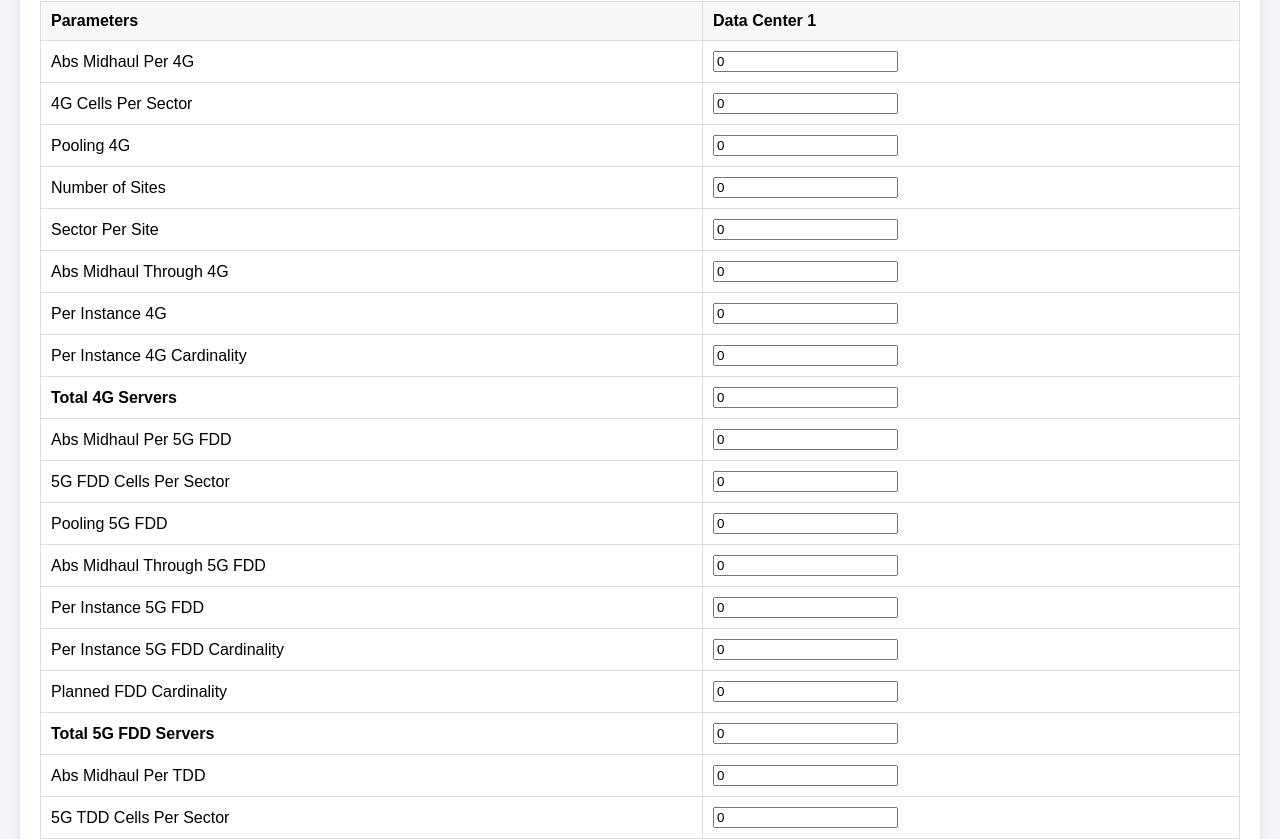
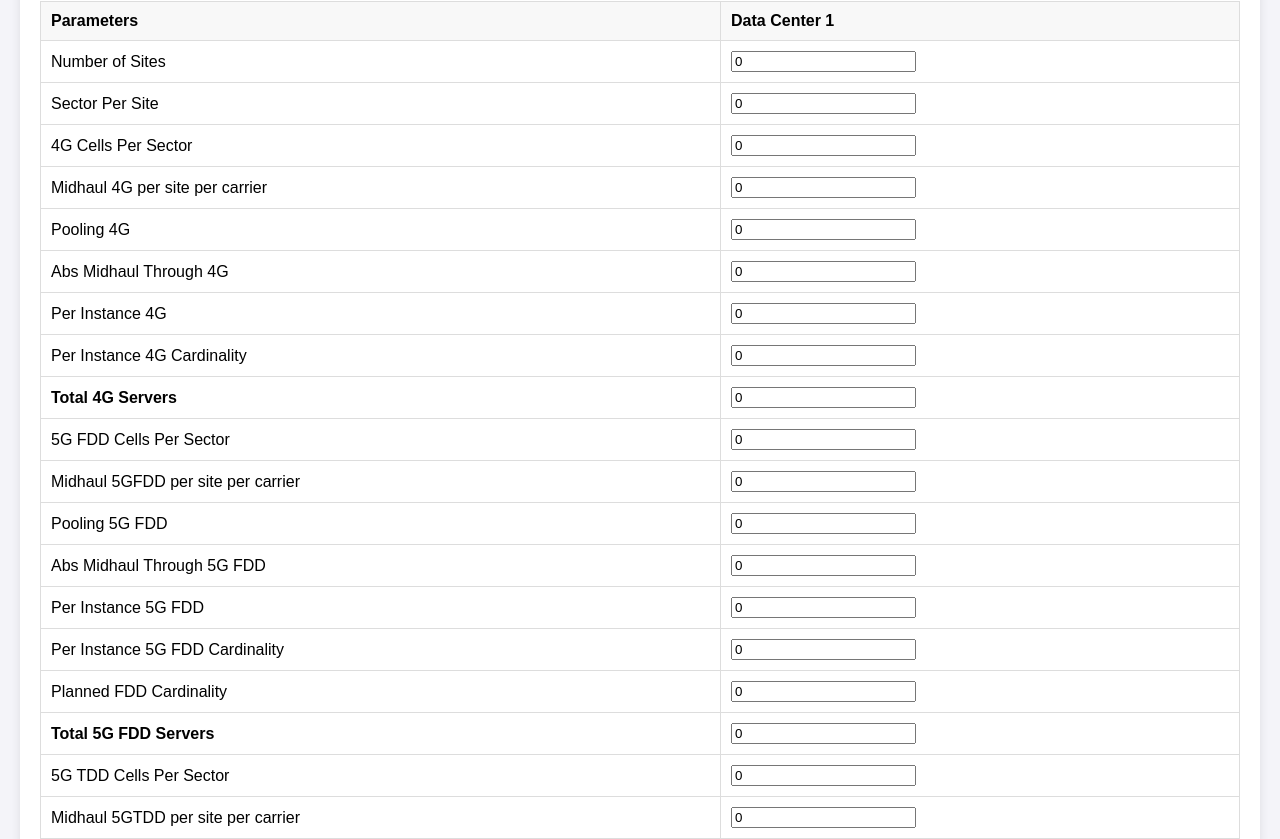
Before and after one commit to ptonpe/BoM-Calculator, a React (Create React App) app: page / in a window 1280 px wide. Shown: the part 2061-2900 px from the top of the page. Built offline with nearby package versions, Linux system fonts and the light colour scheme; no server answers.

Commit message:
6/17 fixes

```diff
--- a/src/App.js
+++ b/src/App.js
@@ -248,9 +248,9 @@ const App = () => {
     cellsPerSector4G: '4G Cells Per Sector',
     cellsPerSectorFDD: '5G FDD Cells Per Sector',
     cellsPerSectorTDD: '5G TDD Cells Per Sector',
-    absMidhaulPer4G: 'Abs Midhaul Per 4G',
-    absMidhaulPer5GFDD: 'Abs Midhaul Per 5G FDD',
-    absMidhaulPerTDD: 'Abs Midhaul Per TDD',
+    absMidhaulPer4G: 'Midhaul 4G per site per carrier',
+    absMidhaulPer5GFDD: 'Midhaul 5GFDD per site per carrier',
+    absMidhaulPerTDD: 'Midhaul 5GTDD per site per carrier',
     pooling4G: 'Pooling 4G',
     pooling5GFDD: 'Pooling 5G FDD',
     pooling5GTDD: 'Pooling 5G TDD',
@@ -498,7 +498,7 @@ const App = () => {
                   </thead>
                   <tbody>
                     {/* 4G Data Fields */}
-                    {['absMidhaulPer4G', 'cellsPerSector4G', 'pooling4G', 'nosOfSites', 'sectorPerSite'].map((param, paramIndex) => (
+                    {['nosOfSites', 'sectorPerSite','cellsPerSector4G', 'absMidhaulPer4G', 'pooling4G'].map((param, paramIndex) => (
                       <tr key={paramIndex}>
                         <td>{paramLabels[param]}</td>
                         {inputValues.map((values, index) => (
@@ -528,7 +528,7 @@ const App = () => {
                     </tr>
 
                     {/* 5GFDD Data Fields */}
-                    {['absMidhaulPer5GFDD','cellsPerSectorFDD', 'pooling5GFDD'].map((param, paramIndex) => (
+                    {['cellsPerSectorFDD', 'absMidhaulPer5GFDD', 'pooling5GFDD'].map((param, paramIndex) => (
                       <tr key={paramIndex}>
                         <td>{paramLabels[param]}</td>
                         {inputValues.map((values, index) => (
@@ -566,7 +566,7 @@ const App = () => {
                     </tr>
 
                     {/* 5GTDD Data Fields */}
-                    {['absMidhaulPerTDD','cellsPerSectorTDD', 'pooling5GTDD'].map((param, paramIndex) => (
+                    {['cellsPerSectorTDD', 'absMidhaulPerTDD', 'pooling5GTDD'].map((param, paramIndex) => (
                       <tr key={paramIndex}>
                         <td>{paramLabels[param]}</td>
                         {inputValues.map((values, index) => (
--- a/src/HardwareData.js
+++ b/src/HardwareData.js
@@ -392,7 +392,7 @@ const HardwareData = ({ inputValues, descriptionToItemNumber }) => {
                           : hardware.itemType === 'Leaf to Spine SFPs 100G'
                           ? (inputValues[i].nosOfRacks * hardware.qty) * (inputValues[i].nosOfRacks <= 1 ? 0 : 2) * hardware.qty
                           : hardware.itemType === 'Leaf to Spine Trunk Cable'
-                          ? (inputValues[i].nosOfRacks * hardware.qty) * (inputValues[i].nosOfRacks <= 1 ? 0 : 2) * hardware.qty
+                          ? (inputValues[i].nosOfRacks * 2) * (inputValues[i].nosOfRacks <= 1 ? 0 : 2) * hardware.qty
                           : hardware[`dataCenter${i + 1}`] || ''
                       }
                       className="short-text-field"
```
